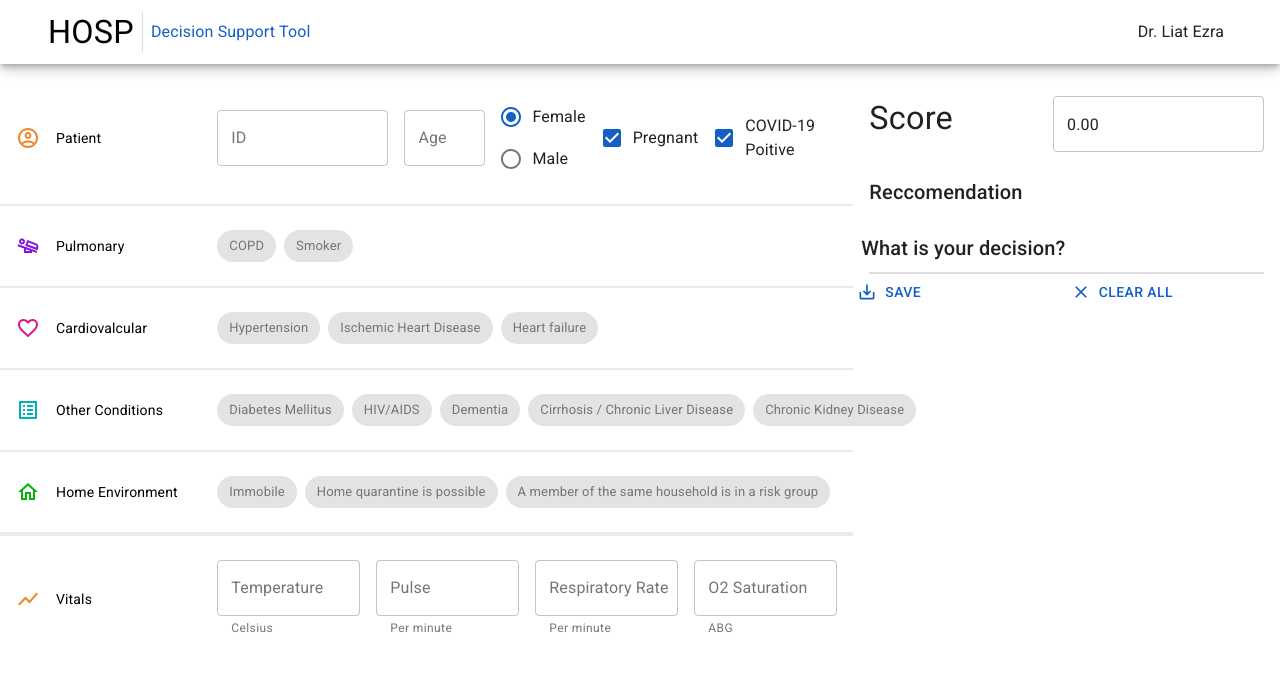
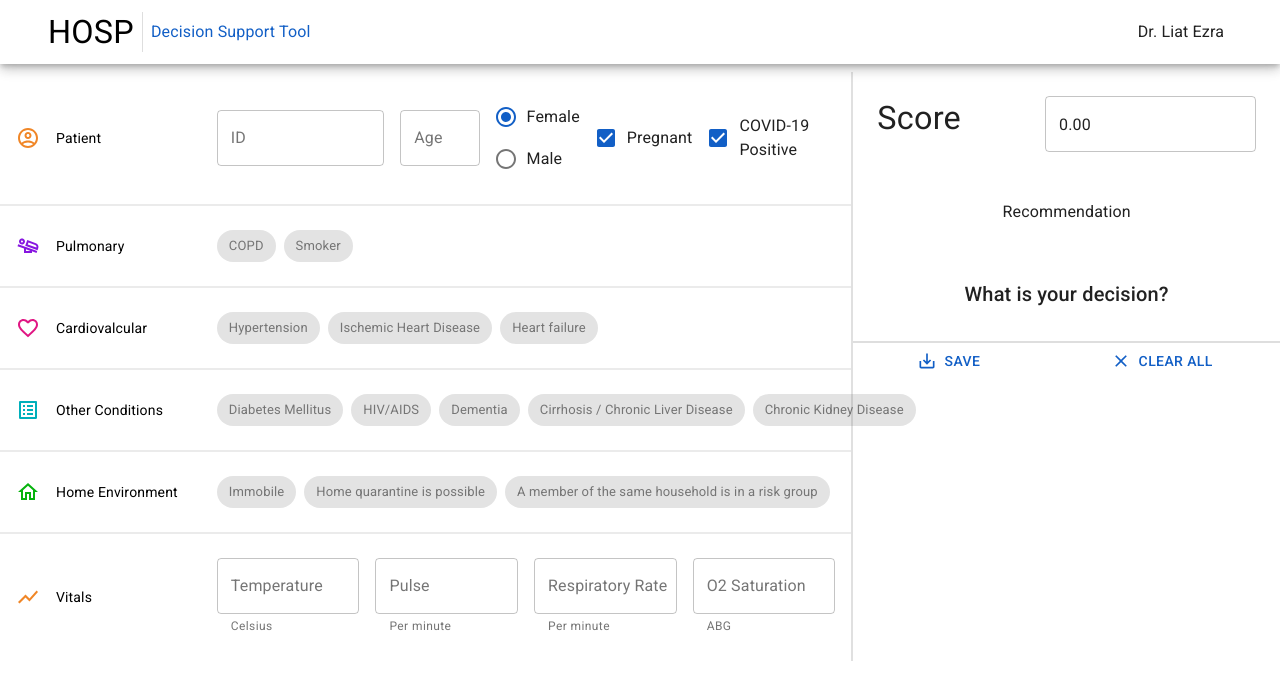
Before and after one commit to RotemKellner/decision-support-tool, a React (Create React App) app: page / in a window 1280 px wide. Shown: the top 700 px of the page. Built offline with nearby package versions, Linux system fonts and the light colour scheme; a web font is replaced by a local one.

Commit message:
second commit

```diff
--- a/src/logged_in/components/dashboard/Dashboard.js
+++ b/src/logged_in/components/dashboard/Dashboard.js
@@ -12,8 +12,8 @@ import Box from '@material-ui/core/Box';
 import Vitals from './Vitals';
 
 const styles = theme => ({
-  category: {
-    padding: theme.spacing(4)
+  leftPanel: {
+    borderRight: `2px ${theme.palette.grey[300]} solid`
   }
 });
 
@@ -96,8 +96,9 @@ class Dashboard extends Component {
   }
 
   render() {
+    const { classes } = this.props;
     return <Grid container>
-      <Grid item md={8}>
+      <Grid item md={8} className={classes.leftPanel}>
         <Box py={categoryPadding}>
           <PatientInfo data={{}}
                        onPatientAgeChange={this.onAgeChange}
@@ -117,7 +118,6 @@ class Dashboard extends Component {
             <Divider light/>
           </div>
         )}
-        <Divider light/>
         <Box py={categoryPadding}>
           <Vitals data={{}}
                   onPatientAgeChange={this.onAgeChange}
--- a/src/logged_in/components/dashboard/PatientInfo.js
+++ b/src/logged_in/components/dashboard/PatientInfo.js
@@ -88,7 +88,7 @@ class PatientInfo extends Component {
               name="checkedB"
               color="secondary"
             />}
-          label="COVID-19 Poitive"
+          label="COVID-19 Positive"
         />
       </ListItem>
     </Grid>
--- a/src/logged_in/components/dashboard/Summary.js
+++ b/src/logged_in/components/dashboard/Summary.js
@@ -10,17 +10,14 @@ import SaveAltIcon from '@material-ui/icons/SaveAlt';
 import OutlinedInput from '@material-ui/core/OutlinedInput';
 
 const styles = theme => ({
-  chip: {
-    margin: theme.spacing(0.5),
-  },
   section1: {
-    margin: theme.spacing(3, 2),
+    margin: theme.spacing(3),
   },
   section2: {
-    margin: theme.spacing(3, 2),
+    margin: theme.spacing(3)
   },
   section3: {
-    margin: theme.spacing(3, 1, 1),
+    margin: theme.spacing(3),
   },
 });
 
@@ -41,22 +38,24 @@ function Summary(props) {
           </Grid>
         </Grid>
       </div>
-      <div className={classes.section2}>
-        <Typography gutterBottom variant="h6">
-          Reccomendation
-        </Typography>
-      </div>
-      <div className={classes.section3}>
-        <Typography gutterBottom variant="h6">
-          What is your decision?
-        </Typography>
-      </div>
-      <Divider variant="middle" />
-      <Grid container alignItems="center">
-        <Grid item xs>
+      <Grid container direction={'column'} alignContent={'center'}>
+        <Grid item className={classes.section2} container={true} justify={'center'}>
+          <Typography gutterBottom>
+            Recommendation
+          </Typography>
+        </Grid>
+        <Grid item className={classes.section3} container={true} justify={'center'}>
+          <Typography gutterBottom variant="h6">
+            What is your decision?
+          </Typography>
+        </Grid>
+      </Grid>
+      <Divider/>
+      <Grid container justify={'space-around'}>
+        <Grid item>
           <Button startIcon={<SaveAltIcon fontSize="small" />} color="secondary">Save</Button>
         </Grid>
-        <Grid item xs>
+        <Grid item>
           <Button startIcon={<CloseIcon fontSize="small" />} color="secondary">Clear all</Button>
         </Grid>
       </Grid>
```
Also changed, not shown: package.json (+6 -3 lines).
